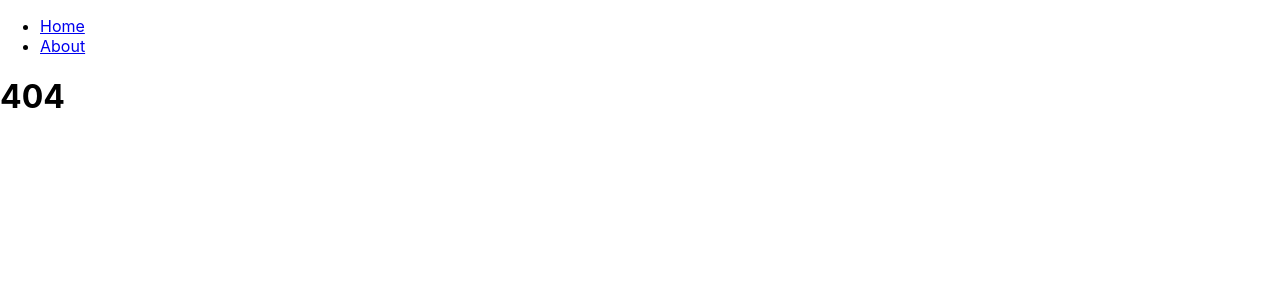
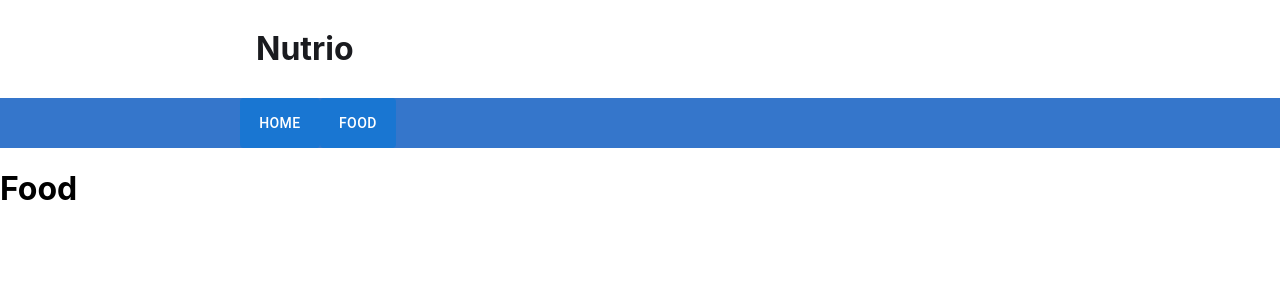
Before and after one commit to yehgen/nutrio, a React (Create React App) app: page /food in a window 1280 px wide. Before the commit this address had no page. Shown: the top 300 px of the page. Built offline with nearby package versions, Linux system fonts and the light colour scheme.

Commit message:
add navigation header

```diff
--- a/src/App.css
+++ b/src/App.css
@@ -30,6 +30,22 @@
   align-items: center;
 }
 
+.head {
+  padding: 0.5rem 0.5rem 0.5rem 16rem;
+  background-color: #fff;
+}
+
+.tabs {
+  background-color: #3576CB;
+  display: flex;
+  flex-direction: row;
+  padding: 0rem 0rem 0rem 15rem;
+}
+
+.navButton {
+  padding: 0.8rem 1.2rem 0.8rem 1.2rem !important;
+}
+
 .health-chart{
   margin-top: 0rem;
 }
@@ -37,6 +53,14 @@
 .title {
   margin-top: 1.5rem;
   font-size: 1.75rem;
+}
+
+a {
+  text-decoration: none;
+}
+
+.nutrioHead {
+  color: #1a1b1f;
 }
 
 .health-index {
--- a/src/App.js
+++ b/src/App.js
@@ -15,25 +15,22 @@ import ReactDOM from 'react-dom';
 import { Link, BrowserRouter, Routes, Route } from "react-router-dom"
 
 // Components
-import Button from '@mui/material/Button';
-import NutritionLabel from "./NutritionLabel";
-import Main from './components/Main';
-import AboutPage from './components/AboutPage';
-import OtherPage from './components/OtherPage';
+// import Button from '@mui/material/Button';
+// import NutritionLabel from "./NutritionLabel";
+
 import Home from "./pages/Home"
-import About from "./pages/About"
+import Food from "./pages/Food"
 import Layout from "./pages/Layout"
 import Err from "./pages/Err"
 
 function Router() {
   return (
-    // TODO: Style Navigation
-    <div className = "Nav">
+    <div>
       <BrowserRouter>
         <Routes>
           <Route path="/" element={<Layout/>}>
             <Route index element={<Home/>}></Route>
-            <Route path="about" element={<About/>}></Route>
+            <Route path="food" element={<Food/>}></Route>
             <Route path="*" element={<Err/>}></Route>
           </Route>
         </Routes>
--- a/src/components/AboutPage.js
+++ /dev/null
@@ -1,108 +0,0 @@
-import '../App.css';
-import {
-  // main component
-  Chart,
-  // graphs
-  Bars, Cloud, Dots, Labels, Lines, Pies, RadialLines, Ticks, Title,
-  // wrappers
-  Layer, Animate, Transform, Handlers,
-  // helpers
-  DropShadow, Gradient
-} from 'rumble-charts';
-import * as React from 'react';
-import ReactDOM from 'react-dom';
-import { Link, BrowserRouter, Routes, Route } from "react-router-dom"
-
-// Components
-import Button from '@mui/material/Button';
-import NutritionLabel from "../NutritionLabel";
-import Main from '../components/Main';
-import AboutPage from './AboutPage';
-
-function App() {
-  return (
-    <div className = "App">
-      <BrowserRouter>
-        <Routes>
-          <Route exact path="/" component={Main}/>
-          <Route exact path="/about" component={AboutPage}/>
-          <Link to="/">Home</Link>
-          <Link to="/about">About</Link>
-          {/* <Route exact path="/work" component={WorkPage}/>
-          <Route exact path="/skills" component={MySkillsPage}/> */}
-        </Routes>
-      </BrowserRouter>
-
-      <div className = "title">
-        <h1>Hi</h1>
-      </div>
-      <Chart className = "health-chart"
-        width={250}
-        height={250}
-        series={[
-          {
-            data: [
-              1,
-              2,
-              3,
-              4
-            ]
-          },
-          {
-            data: [
-              5,
-              7,
-              11
-            ]
-          },
-          {
-            data: [
-              13,
-              17,
-              19
-            ]
-          }
-        ]}
-        minY={undefined}
-      >
-        <Transform
-          method={[
-            'transpose',
-            'stackNormalized'
-          ]}
-        >
-          <Pies
-            colors="category10"
-            combined
-            innerRadius="33%"
-            padAngle={0.025}
-            cornerRadius={5}
-            innerPadding={5}
-            pieAttributes={{
-              onMouseLeave: function noRefCheck(){},
-              onMouseMove: function noRefCheck(){}
-            }}
-            pieStyle={{
-              opacity: 0.75
-            }}
-          />
-        </Transform>
-      </Chart>
-      <div className = "health-index">
-        <h1>Summary</h1>
-        <NutritionLabel legend="legend1" nutrient="Vitamin A"></NutritionLabel>
-
-      </div>
-      <div className = "Food">
-        <h1>Recommended Foods</h1>
-        <Button variant="contained">Milk</Button>
-        <div className = "spacer"></div>
-        <Button variant="contained">Eggs</Button>
-        <div className = "spacer"></div>
-        <Button variant="contained">Rice</Button>
-      </div>
-    </div>
-  );
-}
-
-export default App;
--- a/src/components/Main.js
+++ /dev/null
@@ -1,109 +0,0 @@
-import '../App.css';
-import {
-  // main component
-  Chart,
-  // graphs
-  Bars, Cloud, Dots, Labels, Lines, Pies, RadialLines, Ticks, Title,
-  // wrappers
-  Layer, Animate, Transform, Handlers,
-  // helpers
-  DropShadow, Gradient
-} from 'rumble-charts';
-import * as React from 'react';
-import ReactDOM from 'react-dom';
-import { BrowserRouter, Routes, Route } from "react-router-dom"
-
-// Components
-import Button from '@mui/material/Button';
-import NutritionLabel from "../NutritionLabel";
-import Main from '../components/Main';
-import AboutPage from '../components/AboutPage';
-
-function App() {
-  return (
-    <div className = "App">
-      <BrowserRouter>
-        <Routes>
-          <Route exact path="/" component={Main}/>
-          <Route exact path="/about" component={AboutPage}/>
-          {/* <Route exact path="/work" component={WorkPage}/>
-          <Route exact path="/skills" component={MySkillsPage}/> */}
-        </Routes>
-      </BrowserRouter>
-
-      <div className = "title">
-        <h1>Hello, Name!</h1>
-      </div>
-      <Chart className = "health-chart"
-        width={250}
-        height={250}
-        series={[
-          {
-            data: [
-              1,
-              2,
-              3,
-              4
-            ]
-          },
-          {
-            data: [
-              5,
-              7,
-              11
-            ]
-          },
-          {
-            data: [
-              13,
-              17,
-              19
-            ]
-          }
-        ]}
-        minY={undefined}
-      >
-        <Transform
-          method={[
-            'transpose',
-            'stackNormalized'
-          ]}
-        >
-          <Pies
-            colors="category10"
-            combined
-            innerRadius="33%"
-            padAngle={0.025}
-            cornerRadius={5}
-            innerPadding={5}
-            pieAttributes={{
-              onMouseLeave: function noRefCheck(){},
-              onMouseMove: function noRefCheck(){}
-            }}
-            pieStyle={{
-              opacity: 0.75
-            }}
-          />
-        </Transform>
-      </Chart>
-      <div className = "health-index">
-        <h1>Summary</h1>
-        <NutritionLabel legend="legend1" nutrient="Vitamin A"></NutritionLabel>
-        <NutritionLabel legend="legend2" nutrient="Vitamin D"></NutritionLabel>
-        <NutritionLabel legend="legend3" nutrient="Calcium"></NutritionLabel>
-        <NutritionLabel legend="legend4" nutrient="Potassium"></NutritionLabel>
-
-      </div>
-      <div className = "Food">
-        <h1>Recommended Foods</h1>
-        <Button variant="contained">Milk</Button>
-        <div className = "spacer"></div>
-        <Button variant="contained">Eggs</Button>
-        <div className = "spacer"></div>
-        <Button variant="contained">Rice</Button>
-      </div>
-    </div>
-  );
-}
-
-export default App;
--- a/src/pages/About.js
+++ /dev/null
@@ -1,5 +0,0 @@
-const About = () => {
-  return <h1>About</h1>;
-};
-
-export default About;
--- a/src/pages/Err.js
+++ b/src/pages/Err.js
@@ -1,3 +1,4 @@
+// 404 error page for when invalid url is reached
 const Err = () => {
   return <h1>404</h1>;
 };
--- /dev/null
+++ b/src/pages/Food.js
@@ -0,0 +1,6 @@
+// for searching or tracking food items
+const Food = () => {
+  return <h1>Food</h1>;
+};
+
+export default Food;
--- a/src/pages/Home.js
+++ b/src/pages/Home.js
@@ -1,3 +1,4 @@
+// main page dashboard
 import '../App.css';
 import {
   // main component
@@ -22,7 +23,7 @@ const Home = () => {
   return (
     <div className = "App">
       <div className = "title">
-        <h1>Hello, Name!</h1>
+        <h1>Hello, Brock!</h1>
       </div>
       <Chart className = "health-chart"
         width={250}
@@ -78,6 +79,7 @@ const Home = () => {
       </Chart>
       <div className = "health-index">
         <h1>Summary</h1>
+
         <NutritionLabel legend="legend1" nutrient="Vitamin A"></NutritionLabel>
         <NutritionLabel legend="legend2" nutrient="Vitamin D"></NutritionLabel>
         <NutritionLabel legend="legend3" nutrient="Calcium"></NutritionLabel>
--- a/src/pages/Layout.js
+++ b/src/pages/Layout.js
@@ -1,19 +1,19 @@
+// Main structural outline with navigation
 import { Outlet, Link } from "react-router-dom";
+import Button from '@mui/material/Button';
 
 const Layout = () => {
   return (
     <>
-      <nav>
-        <ul>
-          <li>
-            <Link to="/">Home</Link>
-          </li>
-          <li>
-            <Link to="/about">About</Link>
-          </li>
-        </ul>
+      <div className="head">
+      <Link to="/"><h1 className="nutrioHead">Nutrio</h1></Link>
+      </div>
+      <nav className="navigation">
+        <div className="tabs">
+          <Link to="/"><Button variant="contained" disableElevation className="navButton">Home</Button></Link>
+          <Link to="/food"><Button variant="contained" disableElevation className="navButton">Food</Button></Link>
+        </div>
       </nav>
-
       <Outlet />
     </>
   )
```
Also changed, not shown: src/components/BlogPage.js (deleted), src/components/Intro.js (deleted), src/components/OtherPage.js (deleted).
